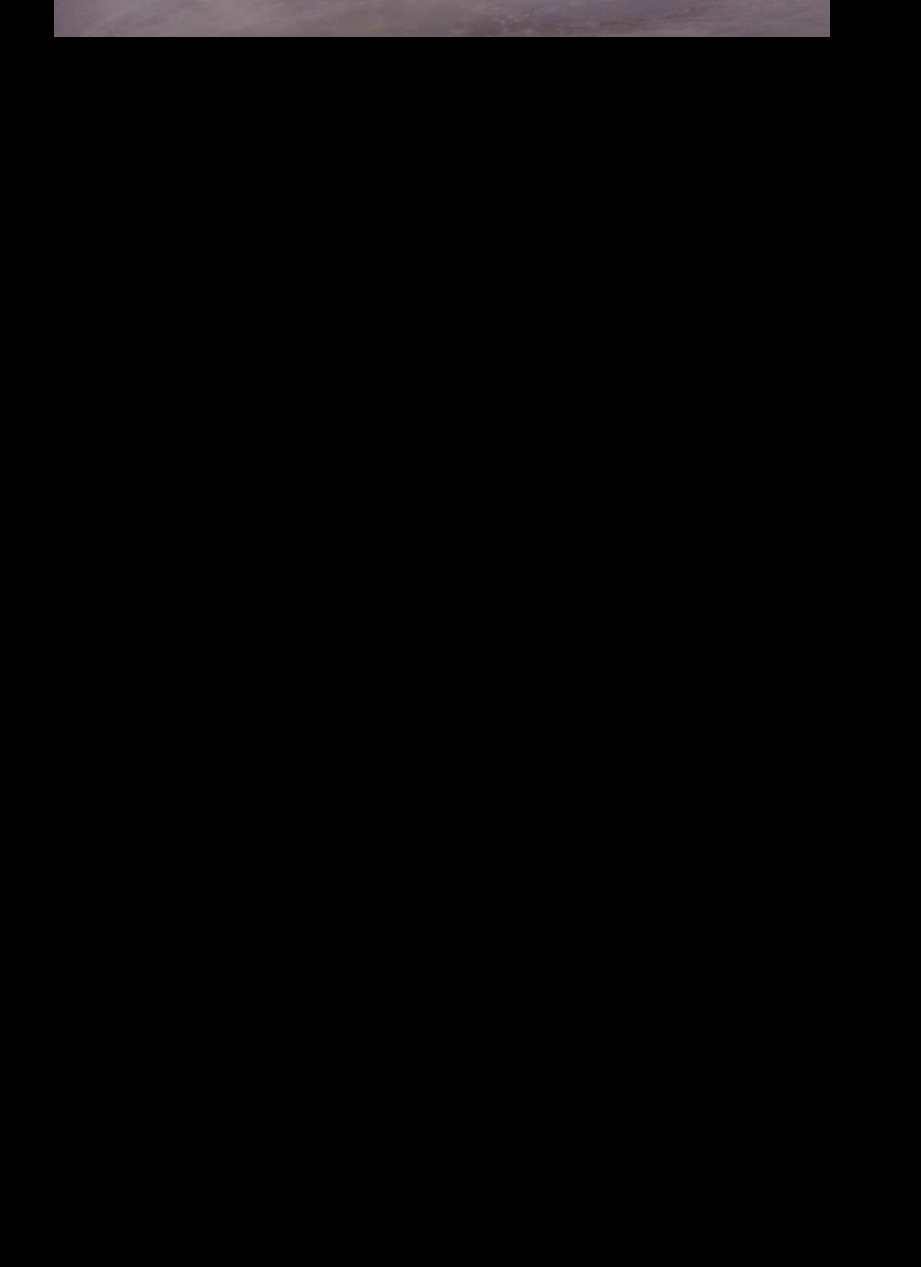
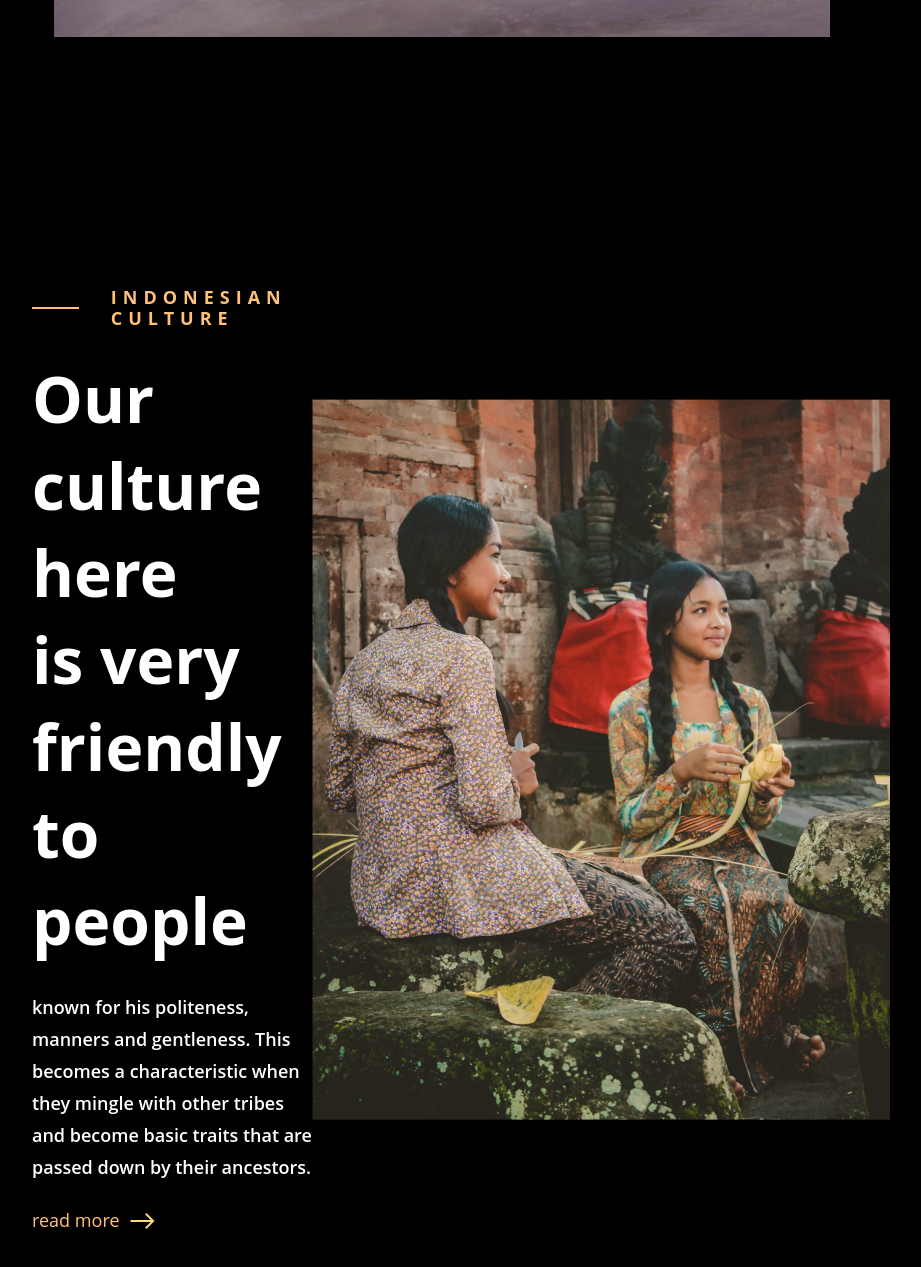
Before and after one commit to AKMav/QWERy, a website built with webpack: page src/index.html in a window 1280 px wide. Shown: the part 3561-4828 px from the top of the page, without its empty margins (198-1119 px from the left). Before the commit the page ends 3848 px from the top, so only its background shows below. Built offline with nearby package versions, Linux system fonts and the light colour scheme; files whose address does not match are found by name.

Commit message:
feat: add our-culture block

```diff
--- a/src/index.html
+++ b/src/index.html
@@ -44,7 +44,7 @@
           </p>
         </section>
         <div class="scroll-link">
-          <a href="#"
+          <a href="#posts"
             >Scroll down
             <img
               src="./assets/icons/arrow_down.svg"
@@ -74,7 +74,9 @@
         </div>
       </div>
     </div>
-    <div class="container">
+    <div
+      id="posts"
+      class="container">
       <div class="post info-block">
         <img
           src="./assets/images/nusa.png"
@@ -185,6 +187,32 @@
           id="btnNext"
           class="button slider__button button_next"></button>
       </div>
+      <div class="post our-culture">
+        <section class="content our-culture__content">
+          <h2 class="content__title">INDONESIAN CULTURE</h2>
+          <h3 class="content__subtitle">
+            Our culture here <br />
+            is very friendly to people
+          </h3>
+          <p class="content__text">
+            known for his politeness, manners and gentleness. This becomes a
+            characteristic when they mingle with other tribes and become basic traits that
+            are passed down by their ancestors.
+          </p>
+          <a
+            href="#"
+            class="content__link"
+            >read more
+            <img
+              src="./assets/icons/arrow_right.svg"
+              alt="arrow down icon" />
+          </a>
+        </section>
+        <img
+          src="./assets/images/indonesia.png"
+          alt="landscape image of East Nusa Tenggara"
+          class="post__image" />
+      </div>
     </div>
   </body>
 </html>
--- a/src/styles/main.scss
+++ b/src/styles/main.scss
@@ -2,6 +2,10 @@
 @import "first-page.scss";
 @import "info-block.scss";
 @import "slider-block.scss";
+
+html {
+  scroll-behavior: smooth;
+}
 
 body {
   max-width: 100vw;
@@ -15,3 +19,9 @@ body {
   margin-top: -140px;
   padding: 0 230px;
 }
+
+.our-culture {
+  &__content {
+    max-width: 632px;
+  }
+}
```
